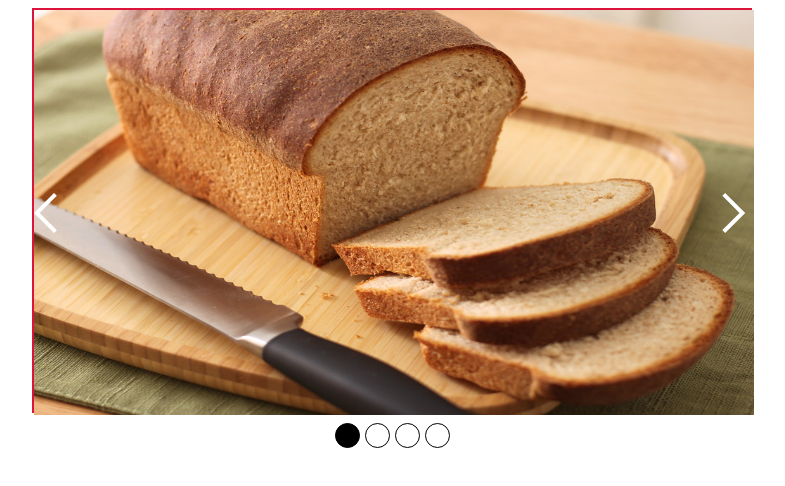
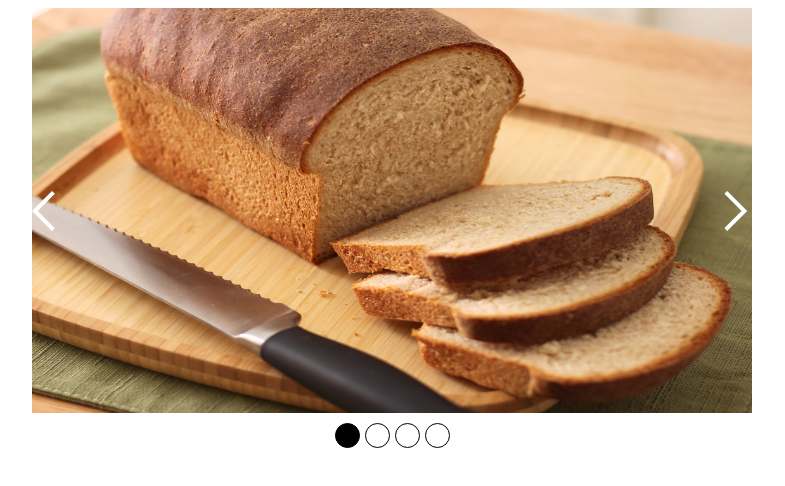
Before and after one commit to Q-Chan97/Dynamic-UI-2, a website built with webpack: page src/template.html in a window 1280 px wide. Shown: the whole page, without its empty margins (248-1033 px from the left). Built offline with nearby package versions, Linux system fonts and the light colour scheme.

Commit message:
Remove frame guideline

```diff
--- a/src/styles.css
+++ b/src/styles.css
@@ -12,7 +12,6 @@
 
 .frame-div {
     position: relative;
-    border: 2px solid crimson;
     width: 720px;
     height: 405px;
 }
```
